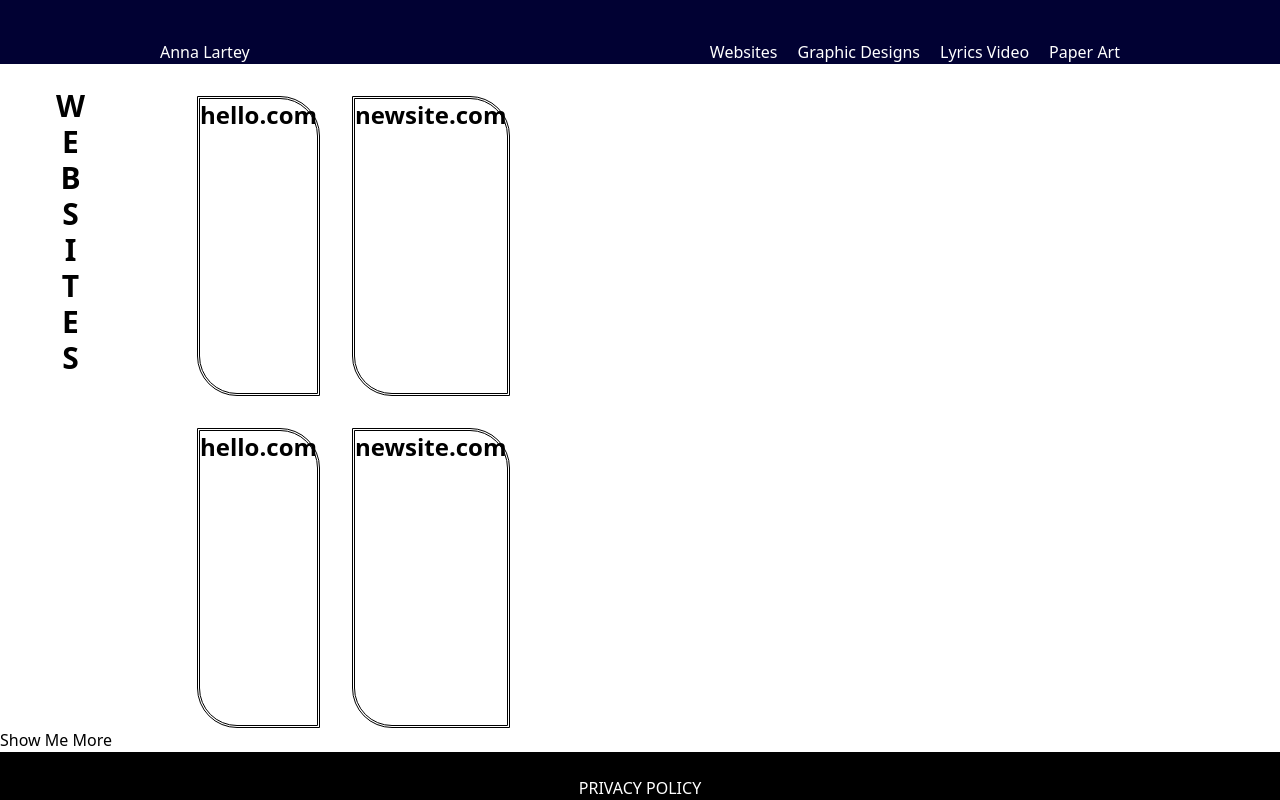
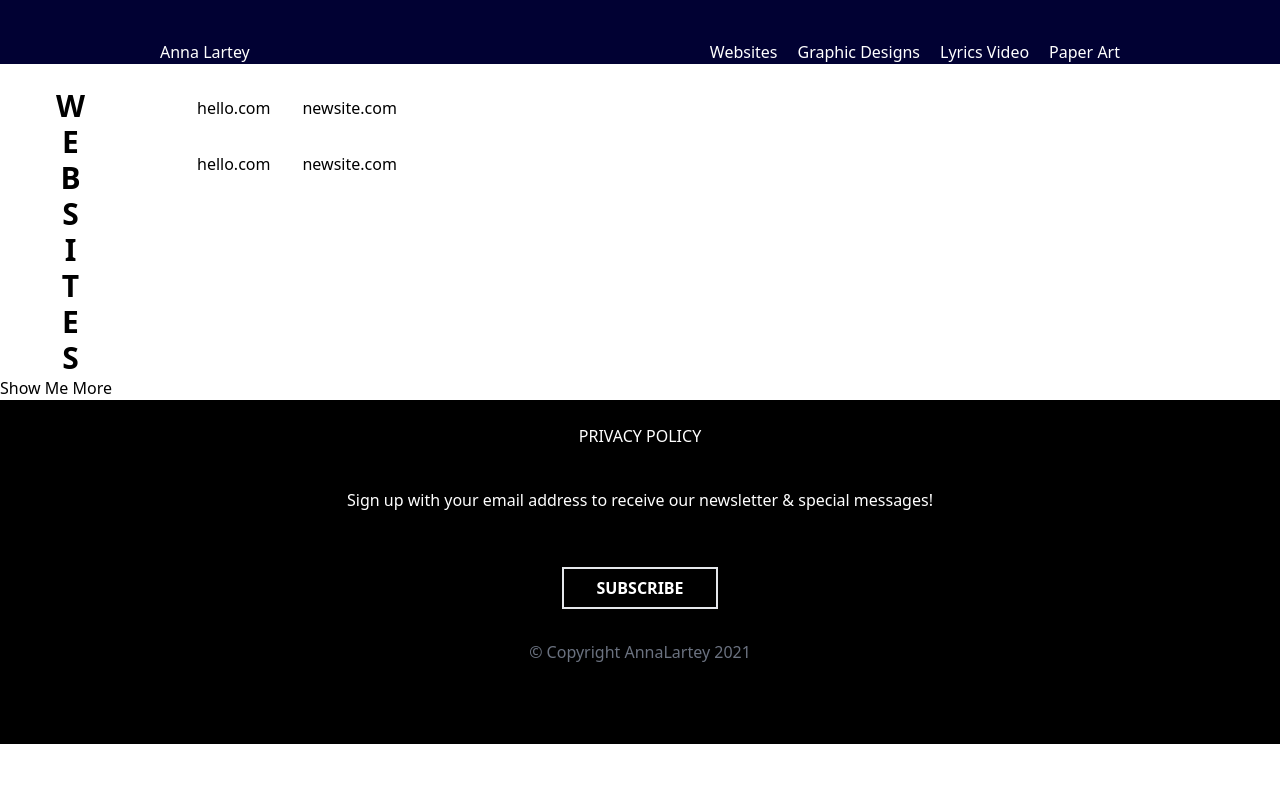
Before and after one commit to Annalartey/my-portfolio, a React (Create React App) app: page /design-website in a window 1280 px wide. Shown: the top 800 px of the page. Built offline with nearby package versions, Linux system fonts and the light colour scheme.

Commit message:
new changes

```diff
--- a/src/component/WebsitePage.js
+++ b/src/component/WebsitePage.js
@@ -10,18 +10,18 @@ function WebsitePage() {
                 <h1 className="font-bold text-3xl lg:mx-14 mt-6 text-center">W<br></br>E<br></br>B<br></br>S<br></br>I<br></br>T<br></br>E<br></br>S</h1>
                 <div className="lg:ml-14">
                     <div className="lg:flex">
-                        <div className="design-box text-2xl font-semibold border-2 border-red-100 mt-8 lg:mr-8">
+                        <div className="mt-8 lg:mr-8">
                             <p>hello.com</p>
                         </div>
-                        <div className="design-box text-2xl font-semibold border-2 border-red-100 mt-8 lg:mr-8">
+                        <div className="mt-8 lg:mr-8">
                             <p>newsite.com</p>
                         </div>
                     </div>
                     <div className="lg:flex">
-                        <div className="design-box text-2xl font-semibold border-2 border-red-100 mt-8 lg:mr-8">
+                        <div className="mt-8 lg:mr-8">
                             <p>hello.com</p>
                         </div>
-                        <div className="design-box text-2xl font-semibold border-2 border-red-100 mt-8 lg:mr-8">
+                        <div className="mt-8 lg:mr-8">
                             <p>newsite.com</p>
                         </div>
                     </div>
```
Also changed, not shown: 1 other file (tests, documents, lock files or other folders).
